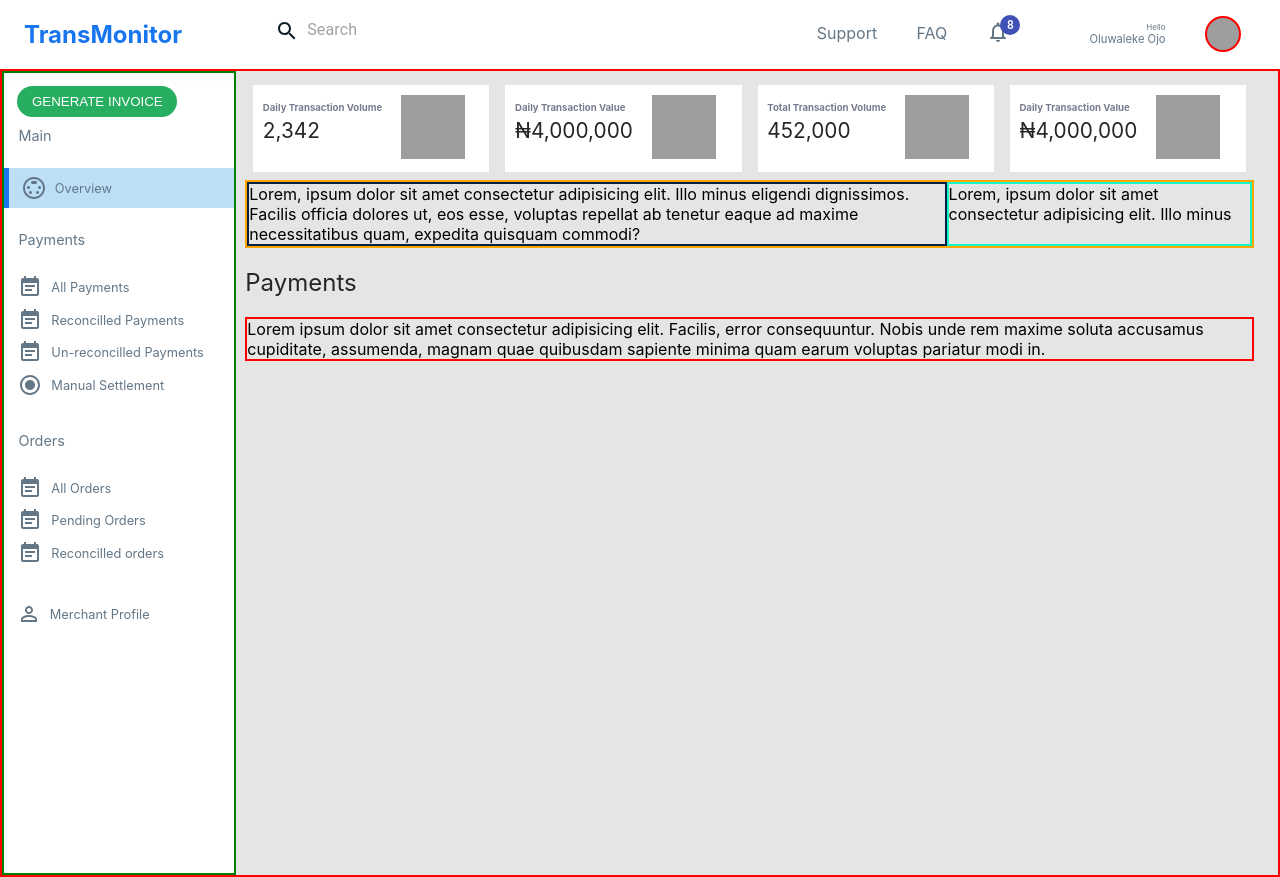
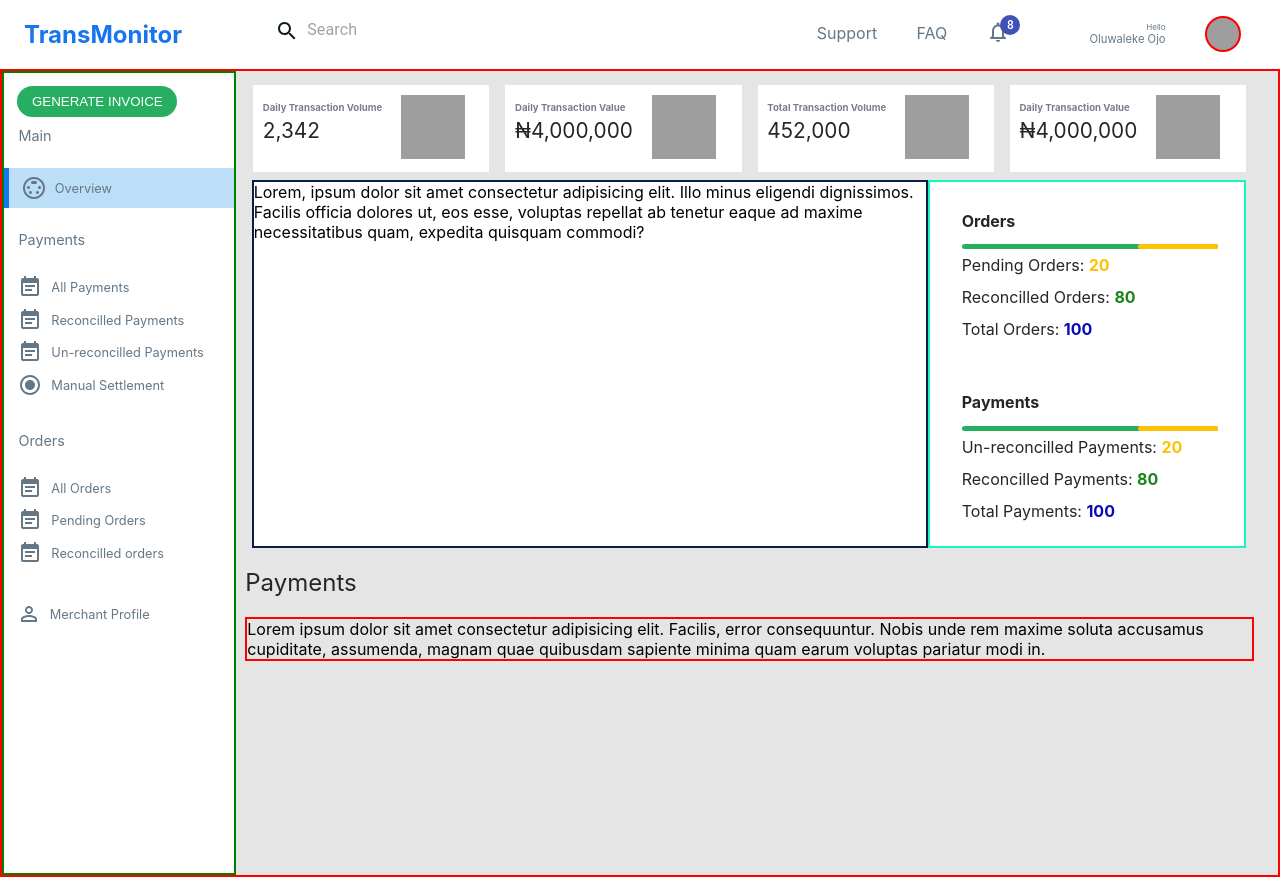
Before and after one commit to John-pels/transmonitor, a React (Create React App) app: page / in a window 1280 px wide. Built offline with nearby package versions, Linux system fonts and the light colour scheme; grey boxes are pictures that could not be loaded.

Commit message:
Implementing the chart area

```diff
--- a/src/component/container/container.styles.scss
+++ b/src/component/container/container.styles.scss
@@ -22,17 +22,20 @@
                 background: #FFF;
                 margin: .5em;
                 flex: 1;
-
             }
         }
 
         .chart {
             display: flex;
-            border: 2px solid orange;
+            margin-right: .5em;
+            margin-left: .4em;
+            background: #FFF;
+
+            // border: 2px solid orange;
 
             .chart__items {
                 flex: 1;
-            border: 2px solid rgb(46, 30, 1);
+            // border: 2px solid rgb(46, 30, 1);
 
             }
             .chart--area {
@@ -42,6 +45,7 @@
 
             .right-record {
             max-width: 30%;
+            padding-left: 1em;
             border: 2px solid rgb(20, 247, 197);
 
             }
--- a/src/component/container/index.jsx
+++ b/src/component/container/index.jsx
@@ -2,6 +2,7 @@ import React from "react";
 import SideBarMenu from "../sideBarMenu";
 import Button from "../button";
 import TransactionBox from "../transaction";
+import TrackRecord from "../trackRecord";
 import "./container.styles.scss";
 
 const MainContainer = () => {
@@ -46,7 +47,18 @@ const MainContainer = () => {
             quisquam commodi?
           </div>
           <div className="chart__items right-record">
-            Lorem, ipsum dolor sit amet consectetur adipisicing elit. Illo minus
+            <TrackRecord
+              heading="Orders"
+              textOne="Pending Orders:"
+              textTwo="Reconcilled Orders:"
+              textThree="Total Orders:"
+            />
+            <TrackRecord
+              heading="Payments"
+              textOne="Un-reconcilled Payments:"
+              textTwo="Reconcilled Payments:"
+              textThree="Total Payments:"
+            />
           </div>
         </div>
         <h2>Payments</h2>
--- a/src/component/trackRecord/trackRecord.module.scss
+++ b/src/component/trackRecord/trackRecord.module.scss
@@ -1,7 +1,8 @@
 .trackWrap {
   display: flex;
   flex-flow: column wrap;
-  max-width: 25%;
+  margin-bottom: .2em;
+  background: #FFF;
   color: #262626;
   padding: 1em;
 
@@ -9,7 +10,7 @@
     line-height: 0.2;
   }
   .progressBar {
-    width: 18em;
+    width: 16em;
     height: 0.3em;
     background: #27ae60;
     border-radius: 0.2em;
```
